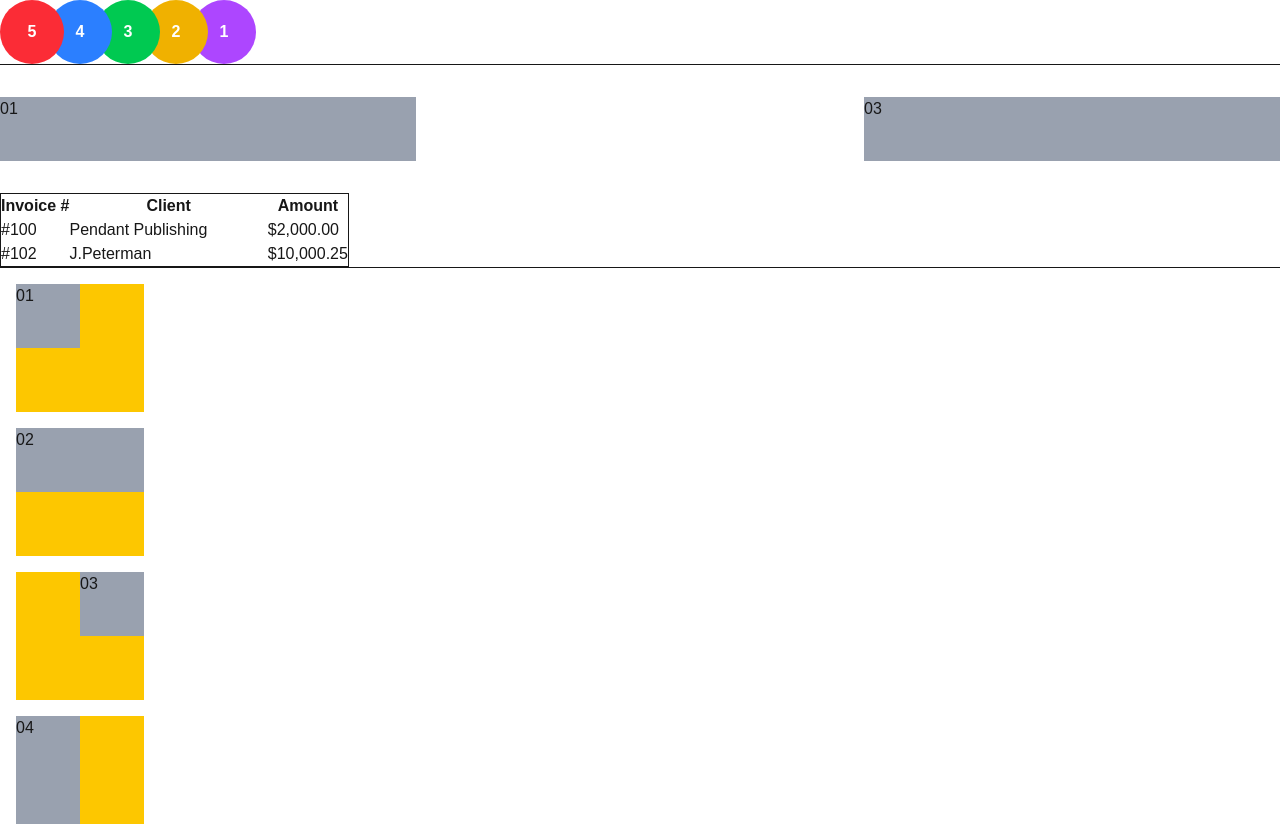
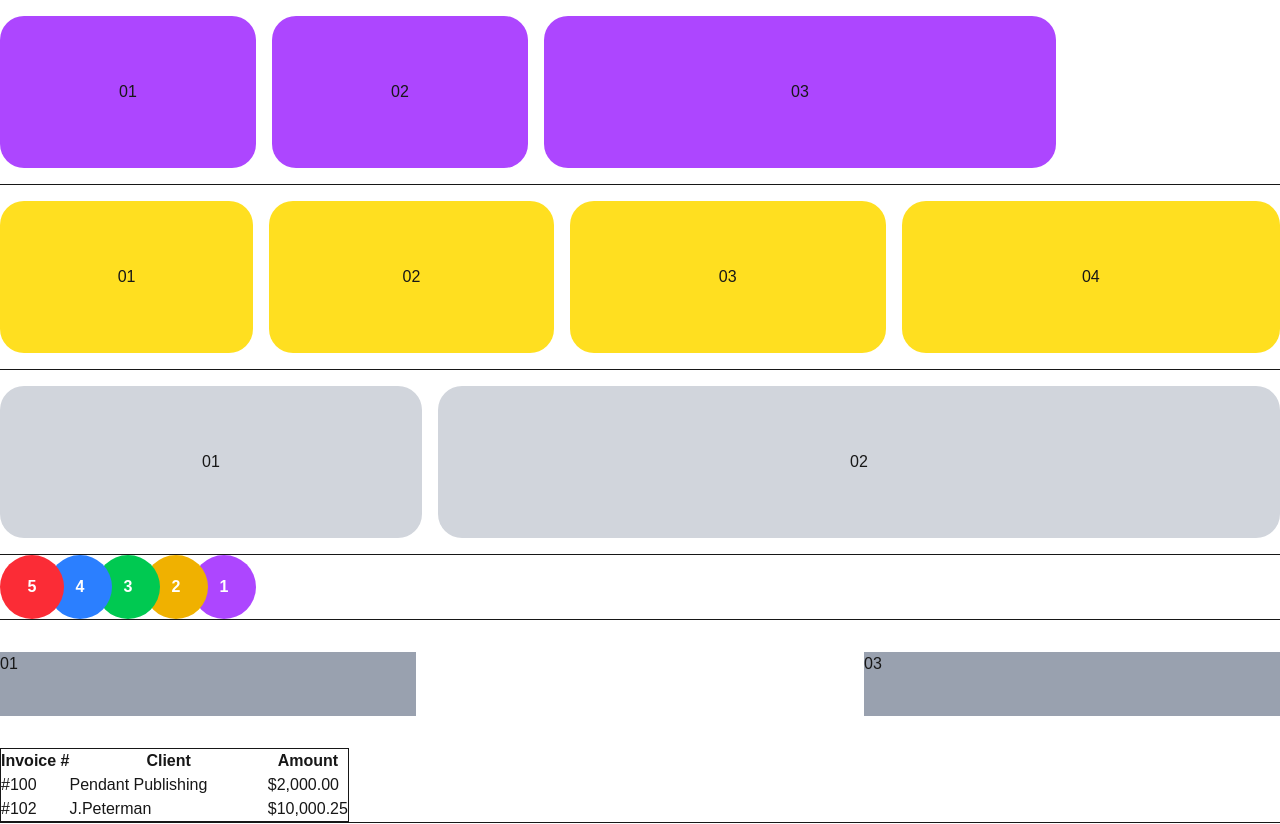
Before and after one commit to congle-engineer/tailwindcss, a Next.js app: page / in a window 1280 px wide. Shown: the top 824 px of the page. Built offline with nearby package versions, Linux system fonts and the light colour scheme.

Commit message:
flex-basis

```diff
--- a/app/page.tsx
+++ b/app/page.tsx
@@ -4,6 +4,45 @@ import Image from "next/image";
 export default function Home() {
   return (
     <div>
+      <div className="my-4 flex flex-row gap-4">
+        <div className="basis-64 rounded-3xl bg-purple-500 p-16 text-center">
+          01
+        </div>
+        <div className="basis-64 rounded-3xl bg-purple-500 p-16 text-center">
+          02
+        </div>
+        <div className="basis-128 rounded-3xl bg-purple-500 p-16 text-center">
+          03
+        </div>
+      </div>
+      <hr />
+
+      <div className="my-4 flex flex-row gap-4">
+        <div className="basis-3xs rounded-3xl bg-yellow-300 p-16 text-center">
+          01
+        </div>
+        <div className="basis-2xs rounded-3xl bg-yellow-300 p-16 text-center">
+          02
+        </div>
+        <div className="basis-xs rounded-3xl bg-yellow-300 p-16 text-center">
+          03
+        </div>
+        <div className="basis-sm rounded-3xl bg-yellow-300 p-16 text-center">
+          04
+        </div>
+      </div>
+      <hr />
+
+      <div className="my-4 flex flex-row gap-4">
+        <div className="basis-1/3 rounded-3xl bg-gray-300 p-16 text-center">
+          01
+        </div>
+        <div className="basis-2/3 rounded-3xl bg-gray-300 p-16 text-center">
+          02
+        </div>
+      </div>
+      <hr />
+
       <div className="flex">
         <div className="z-50 -ml-0 flex h-16 w-16 items-center justify-center rounded-full bg-red-500 font-bold text-white">
           5
```
